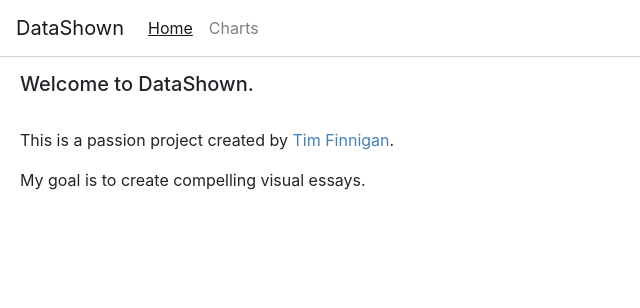
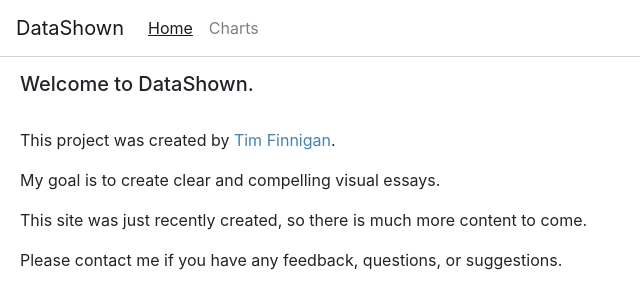
Before and after one commit to TimFinnigan/data-shown, an Angular app: page / in a window 1280 px wide. Shown: the top 308 px of the page, without its empty margins (0-640 px from the left). Built offline with nearby package versions, Linux system fonts and the light colour scheme.

Commit message:
update info

```diff
--- a/src/app/covid19/covid19.component.html
+++ b/src/app/covid19/covid19.component.html
@@ -1,8 +1,8 @@
 <h5>Confirmed Covid-19 Cases by Country</h5>
 <div class="sub-heading">
-    A sub-header to go here...
+    Countries with the highest confirmed cases as of March 31st, 2020
 </div>
 <div class="chart-container">
     <canvas id="cases-by-country"></canvas>
 </div>
-<!-- <span class="source">Source: Johns Hopkins</span> -->
+<span class="source">Source: Johns Hopkins</span>
--- a/src/app/covid19/covid19.component.ts
+++ b/src/app/covid19/covid19.component.ts
@@ -64,6 +64,7 @@ export class Covid19Component implements OnInit {
       },
       options: {
         responsive: true,
+        maintainAspectRatio: false,
         display: true,
         title: {
           display: false,
--- a/src/app/home/home.component.html
+++ b/src/app/home/home.component.html
@@ -2,8 +2,10 @@
   <h5>Welcome to DataShown.</h5>
   <br>
   <p>
-    This is a passion project created by
-    <a href="http://timfinnigan.com">Tim Finnigan</a>.
+    This project was created by
+    <a href="http://timfinnigan.com" target="_blank">Tim Finnigan</a>.
   </p>
-  <p>My goal is to create compelling visual essays.</p>
+  <p>My goal is to create clear and compelling visual essays.</p>
+  <p>This site was just recently created, so there is much more content to come.</p>
+  <p>Please contact me if you have any feedback, questions, or suggestions.</p>
 </div>
--- a/src/styles.css
+++ b/src/styles.css
@@ -11,4 +11,6 @@ a {
   color: darkgrey;
   float: right;
   font-size: 14px;
+  margin-right: 10px;
+  margin-bottom: 25px;
 }
```
